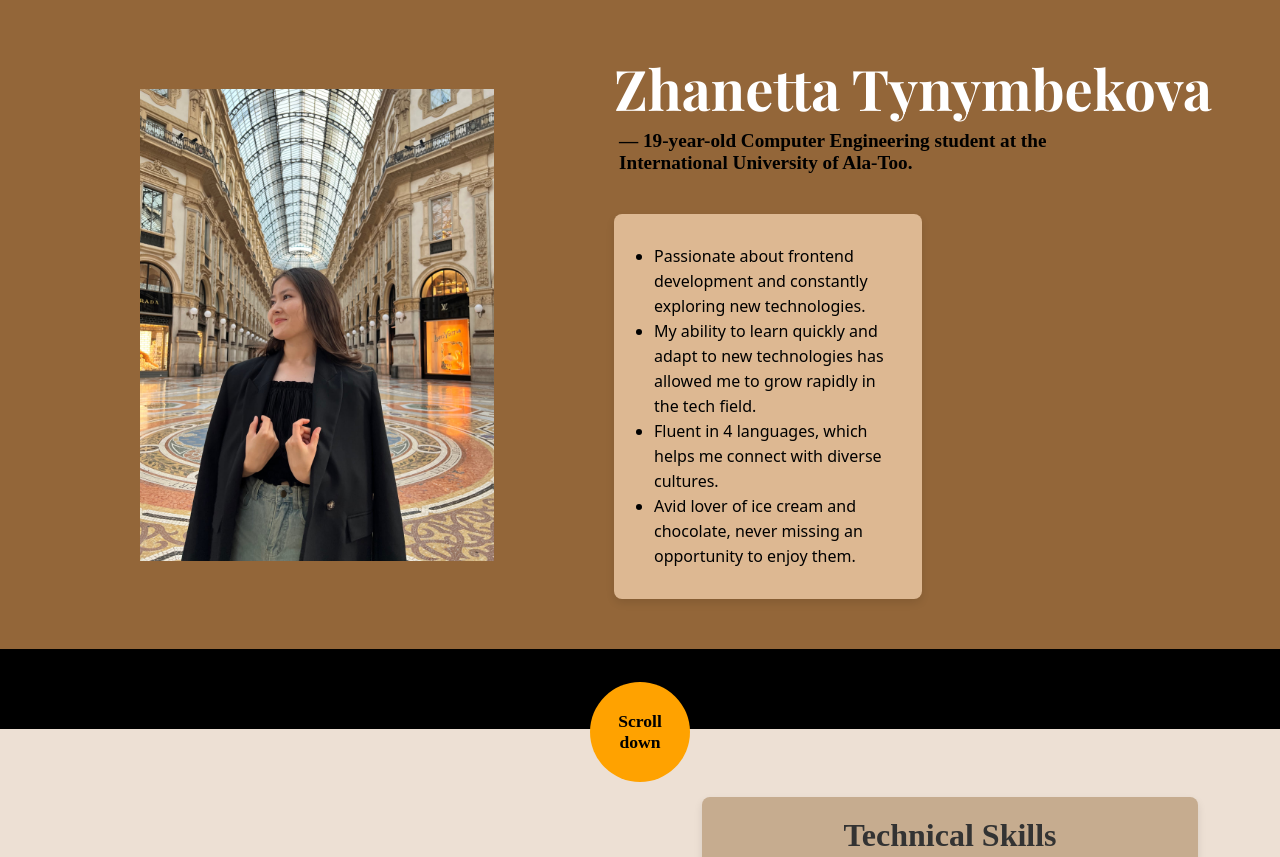
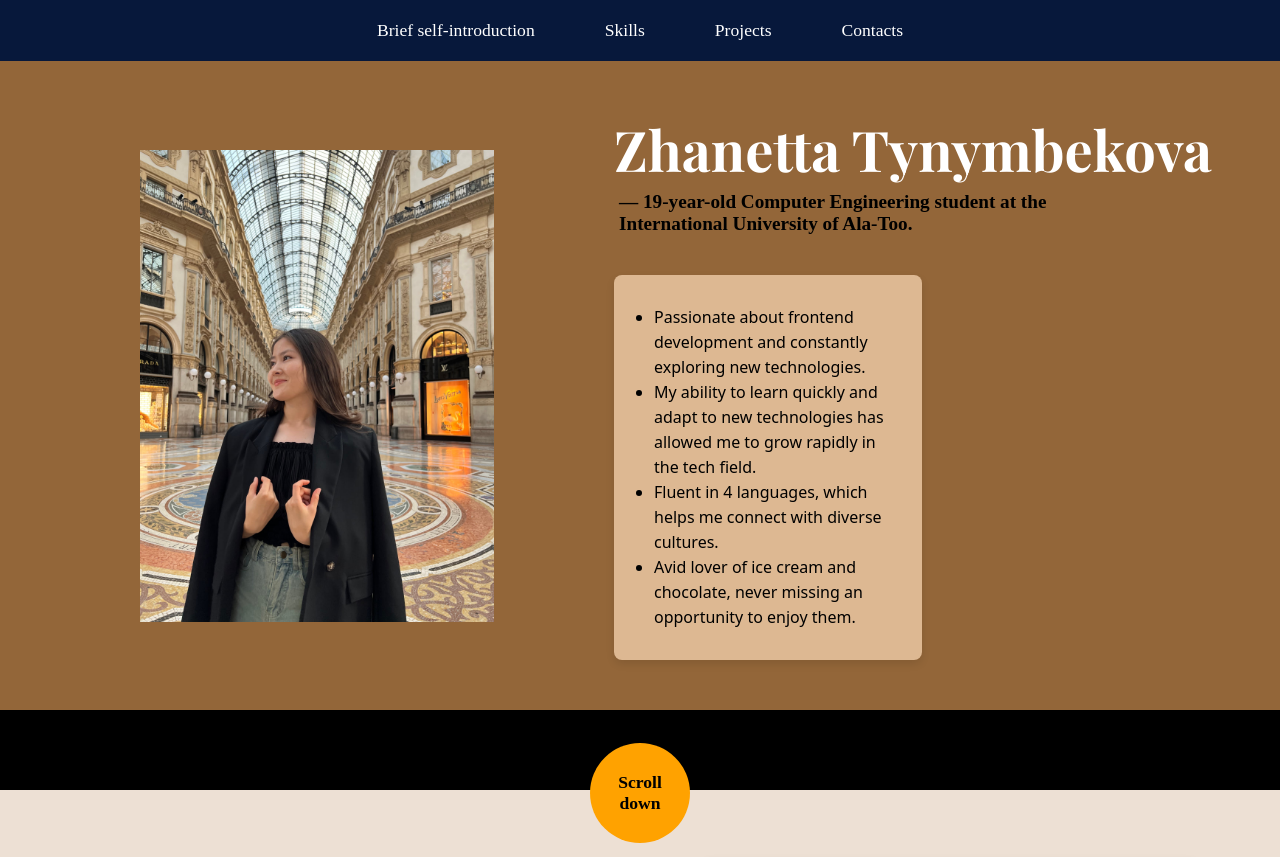
Before and after one commit to Zhanetta11/rsschool-cv, a plain HTML site: page index.html in a window 1280 px wide. Shown: the top 857 px of the page. Drawn offline with nearby package versions, Linux system fonts and the light colour scheme; a web font is replaced by a local one.

Commit message:
feat: add header

```diff
--- a/css/style.css
+++ b/css/style.css
@@ -3,6 +3,42 @@
     padding: 0;
     box-sizing: border-box;
 }
+
+header {
+    background-color:  #07183b;
+    padding: 20px 20px;
+}
+
+nav {
+    display: flex;
+    justify-content: center;
+}
+
+.nav-links {
+    list-style: none;
+    display: flex;
+    gap: 50px;
+    margin: 0;
+    padding: 0;
+}
+
+.nav-links li {
+    display: inline;
+}
+
+.nav-links a {
+    color: #fff;
+    text-decoration: none;
+    font-size: 1.1em;
+    padding: 5px 10px;
+}
+
+.nav-links a:hover {
+    background-color: #fff;
+    color: rgb(197, 17, 17);
+    border-radius: 5px;
+}
+
 
 #bio_section {
     background-color: #936639;
--- a/index.html
+++ b/index.html
@@ -8,6 +8,18 @@
     <title>CV</title>
 </head>
 <body>
+    <header>
+        <nav>
+            <ul class="nav-links">
+                <li><a href="#bio_section">Brief self-introduction</a></li>
+                <li><a href="#skills_section">Skills</a></li>
+                <li><a href="#projects_section">Projects</a></li>
+                <li><a href="#contact_section">Contacts</a></li>
+            </ul>
+        </nav>
+    </header>
+
+    <main>
         <section id="bio_section">
             <img src="img/img1.jpg" class="img1" alt="Image">
             <div class="bio">
@@ -91,8 +103,9 @@
                 <ul>
                     <li>Completed mini-projects for the course "Programming Language" as "Modified Sea Battle", "Helping the Martians", "Login & Password", etc.</li>
                     <li>Final group project with Python</li>
+                </ul>
+                <h5>Code examples:</h5>
                 <ul>
-                    <h5>Code examples:</h5>
                     <li>
                         E-Commerce project: Click  <a href="https://zhanetta11.github.io/IT-Club-project/" target="_blank" rel="noopener noreferrer">View Project</a>
                     </li>
@@ -102,7 +115,6 @@
                     <li>
                         Grand Hotel: Click  <a href="https://github.com/Zhanetta11/webDesign-finalProject.git" target="_blank" rel="noopener noreferrer">View Repository</a>
                     </li>
-                </ul>
                 </ul>
             </div>
         </section>
@@ -123,6 +135,7 @@
                 </ul>
             </div>
         </section>
+    </main>
 
     <footer>
         <h3>
```
Lines whose indentation alone changed are shown as unchanged.
